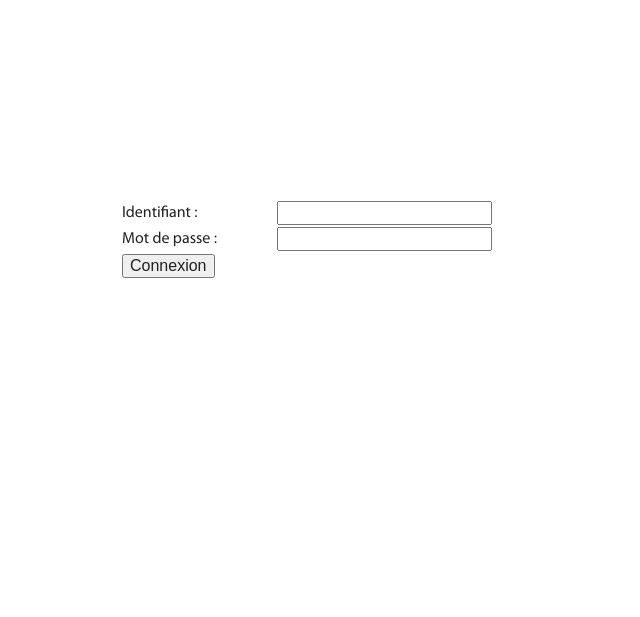
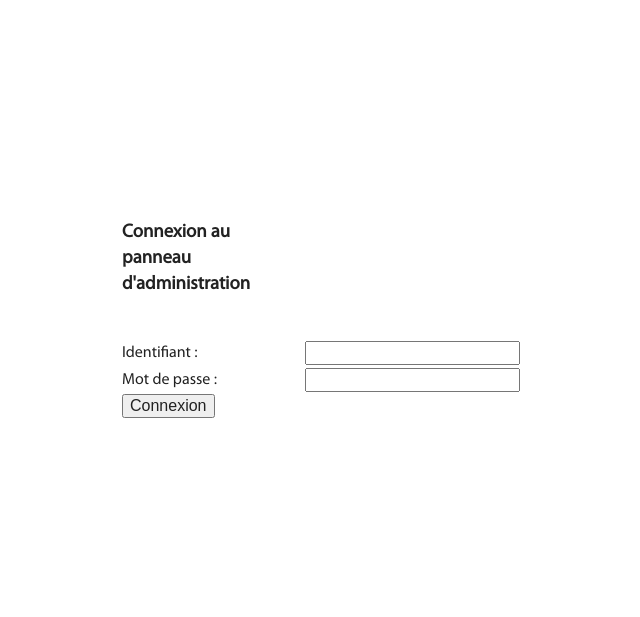
Before and after one commit to Que20/PlanMyTrip, a PHP site: page /pages/admin/index.php in a window 1280 px wide. Shown: the top 617 px of the page, without its empty margins (269-909 px from the left). Run offline with PHP 8.4, Linux system fonts and the light colour scheme.

Commit message:
Complete admin logger

```diff
--- a/pages/admin/index.php
+++ b/pages/admin/index.php
@@ -15,7 +15,10 @@
 		<div id="page_admin" style="width:1000px;height:1000px; margin:auto">
 			<div id="adminform" style="width:500px;height:500px; margin-top:200px;margin-left:250px;margin-right:250px;">
 				<form action="login.php" method="post">
-					<table style="width:500px">
+					<table style="width:400px">
+						<tr style="height:50px">
+							<td><h3>Connexion au panneau d'administration</h3><br></td>
+						</tr>
 						<tr>
 							<td>Identifiant : </td><td><input type="text" name="id_admin"></td>
 						</tr>
@@ -23,7 +26,7 @@
 							<td>Mot de passe :</td><td><input type="password" name="mdp_admin"></td>
 						</tr>
 						<tr>
-							<td id="tdr" style="margin:auto"><input type="submit" value="Connexion"></td>
+							<td><input type="submit" value="Connexion"></td>
 						</tr>
 					</table>
 				</form>
```
Also changed, not shown: pages/admin/login.php (added, +31 -0 lines).
